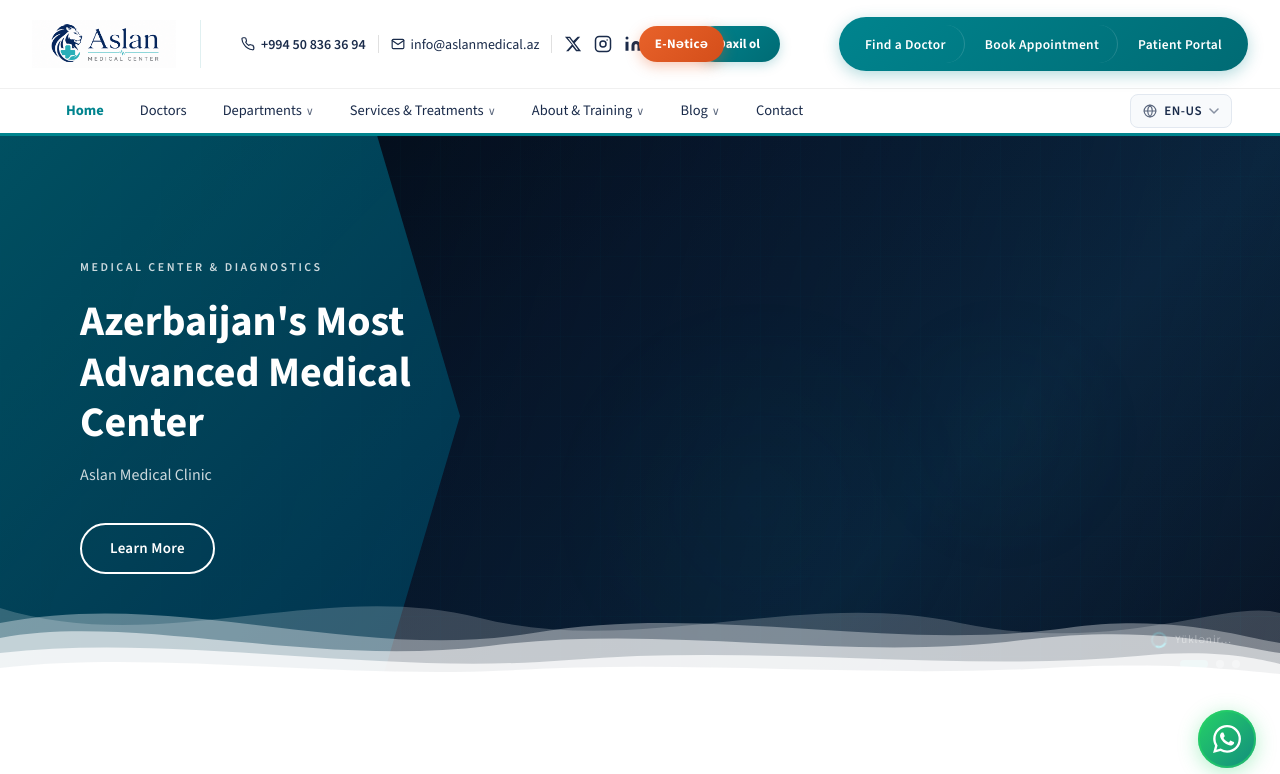
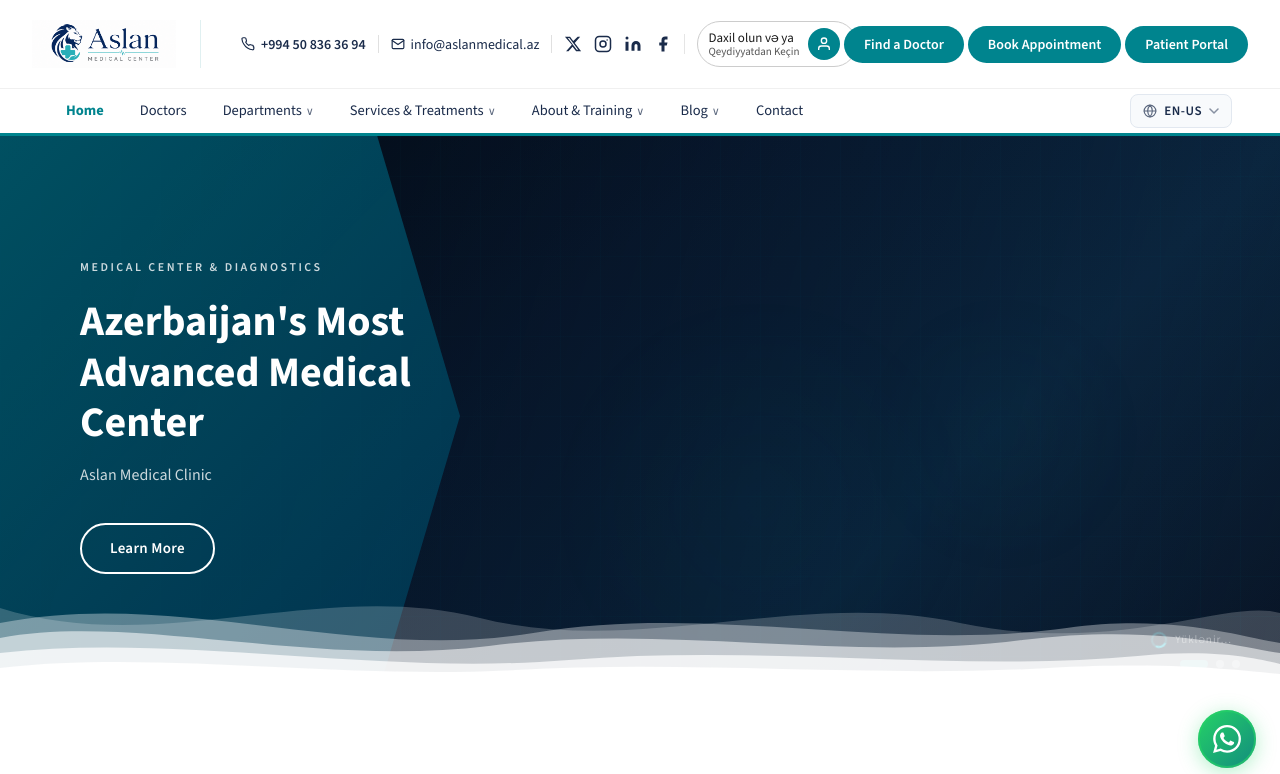
Before and after one commit to elmir-aslanov/Hospital-Management-System, a React (Vite) app in the folder client/: page / in a window 1280 px wide. Shown: the top 774 px of the page. Built offline with nearby package versions, Linux system fonts and the light colour scheme.

Commit message:
feat: redesign navbar Daxil ol button and align all nav buttons

```diff
--- a/client/src/components/Navbar.jsx
+++ b/client/src/components/Navbar.jsx
@@ -296,61 +296,49 @@ export default function Navbar() {
                 </div>
               </div>
             ) : (
-              <div className="mid-login" onClick={() => navigate('/login')}
+              <div className="mid-login"
                 style={{
-                  display: 'flex', alignItems: 'center',
-                  background: 'linear-gradient(135deg, #00848e, #006b74)',
-                  borderRadius: '24px', padding: '8px 20px',
+                  display: 'flex', alignItems: 'center', gap: '8px',
+                  border: '1.5px solid #ccc', borderRadius: '50px',
+                  background: 'white', padding: '6px 16px 6px 10px',
                   cursor: 'pointer', flexShrink: 0,
-                  boxShadow: '0 3px 12px rgba(0,132,142,0.25)',
-                  transition: 'box-shadow 0.2s',
                 }}
-                onMouseEnter={e => e.currentTarget.style.boxShadow = '0 6px 20px rgba(0,132,142,0.4)'}
-                onMouseLeave={e => e.currentTarget.style.boxShadow = '0 3px 12px rgba(0,132,142,0.25)'}
+                onClick={() => navigate('/login')}
               >
-                <span style={{ fontSize: '13px', fontWeight: 700, color: 'white', fontFamily: FONT, whiteSpace: 'nowrap' }}>
-                  Daxil ol
-                </span>
+                <div>
+                  <div style={{ fontSize: '13px', color: '#1a1a1a', fontWeight: 500, fontFamily: FONT, lineHeight: 1.2, whiteSpace: 'nowrap' }}>Daxil olun və ya</div>
+                  <div style={{ fontSize: '11px', color: '#555', fontFamily: FONT, lineHeight: 1.2, whiteSpace: 'nowrap' }}>Qeydiyyatdan Keçin</div>
+                </div>
+                <div style={{
+                  background: '#00848e', borderRadius: '50%',
+                  width: '32px', height: '32px', flexShrink: 0,
+                  display: 'flex', alignItems: 'center', justifyContent: 'center',
+                }}>
+                  <svg width="16" height="16" viewBox="0 0 24 24" fill="none" stroke="white" strokeWidth="2">
+                    <path d="M20 21v-2a4 4 0 0 0-4-4H8a4 4 0 0 0-4 4v2"/>
+                    <circle cx="12" cy="7" r="4"/>
+                  </svg>
+                </div>
               </div>
             )}
+
+            {/* E-Nəticə — left group */}
+            <button onClick={() => navigate('/e-netice')} style={{
+              fontSize: '14px', fontWeight: 600, fontFamily: FONT,
+              color: '#ffffff', border: 'none', cursor: 'pointer',
+              background: '#e8500a', padding: '8px 20px',
+              borderRadius: '20px', whiteSpace: 'nowrap', flexShrink: 0,
+            }}>E-Nəticə</button>
+
           </div>
 
-          {/* E-Nəticə — center */}
-          <div style={{ flex: 1, display: 'flex', justifyContent: 'center' }}>
-            <button onClick={() => navigate('/e-netice')} style={{
-              fontSize: '13px', fontWeight: 700,
-              fontFamily: FONT,
-              color: '#ffffff',
-              border: 'none',
-              cursor: 'pointer',
-              background: 'linear-gradient(135deg, #e8622a 0%, #d44e1a 100%)',
-              padding: '8px 16px',
-              borderRadius: '28px',
-              letterSpacing: '0.4px',
-              boxShadow: '0 4px 14px rgba(232,98,42,0.35)',
-              transition: 'opacity 0.2s, transform 0.2s, box-shadow 0.2s',
-            }}
-              onMouseEnter={e => { e.currentTarget.style.opacity = '0.88'; e.currentTarget.style.transform = 'translateY(-1px)'; e.currentTarget.style.boxShadow = '0 6px 20px rgba(232,98,42,0.45)'; }}
-              onMouseLeave={e => { e.currentTarget.style.opacity = '1'; e.currentTarget.style.transform = 'none'; e.currentTarget.style.boxShadow = '0 4px 14px rgba(232,98,42,0.35)'; }}
-            >E-Nəticə</button>
-          </div>
-
-          {/* Action pill — right-aligned */}
-          <div className="mid-actions" style={{ display: 'flex', justifyContent: 'flex-end', flexShrink: 0 }}>
-            <div style={{
-              background: 'linear-gradient(135deg, #00848e 0%, #006b74 100%)',
-              borderRadius: '32px',
-              padding: '8px 8px',
-              boxShadow: '0 4px 16px rgba(0,132,142,0.3)',
-              display: 'inline-flex',
-              alignItems: 'center',
-              gap: '2px',
-            }}>
+          {/* Action buttons — right-aligned */}
+          <div className="mid-actions" style={{ display: 'flex', alignItems: 'center', gap: '4px', marginLeft: 'auto', flexShrink: 0 }}>
             {[
-                { key: 'findDoctor',    label: t('header.findDoctor') },
-                { key: 'appointment',  label: t('header.appointment') },
-                { key: 'patientPortal',label: t('header.patientPortal') },
-              ].map(({ key, label }, i) => (
+              { key: 'findDoctor',     label: t('header.findDoctor') },
+              { key: 'appointment',   label: t('header.appointment') },
+              { key: 'patientPortal', label: t('header.patientPortal') },
+            ].map(({ key, label }) => (
               <button key={key}
                 onClick={() => {
                   if (key === 'findDoctor') {
@@ -363,21 +351,16 @@ export default function Navbar() {
                   }
                 }}
                 style={{
-                    fontSize: '13.5px', color: 'white',
-                    fontWeight: 600, fontFamily: FONT,
-                    padding: '9px 18px', borderRadius: '26px',
+                  fontSize: '14px', color: 'white', fontWeight: 600, fontFamily: FONT,
+                  padding: '8px 20px', borderRadius: '20px',
                   border: 'none', cursor: 'pointer',
-                    background: 'transparent',
-                    letterSpacing: '0.3px',
-                    transition: 'background 0.2s',
-                    whiteSpace: 'nowrap',
-                    borderRight: i < 2 ? '1px solid rgba(255,255,255,0.15)' : 'none',
+                  background: '#00848e', whiteSpace: 'nowrap',
+                  transition: 'opacity 0.2s',
                 }}
-                  onMouseEnter={e => e.currentTarget.style.background = 'rgba(255,255,255,0.2)'}
-                  onMouseLeave={e => e.currentTarget.style.background = 'transparent'}
+                onMouseEnter={e => e.currentTarget.style.opacity = '0.85'}
+                onMouseLeave={e => e.currentTarget.style.opacity = '1'}
               >{label}</button>
             ))}
-            </div>
           </div>
 
           {/* Hamburger — mobile only */}
```
Lines whose indentation alone changed are shown as unchanged.
